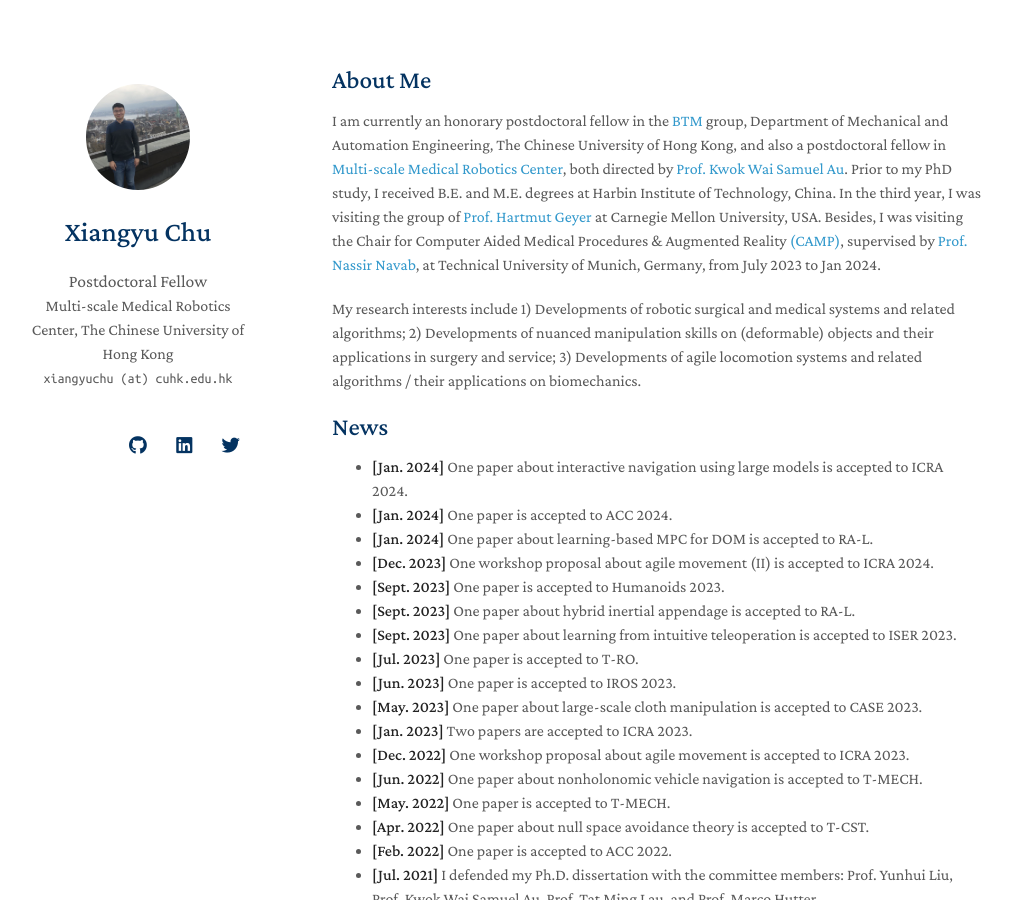
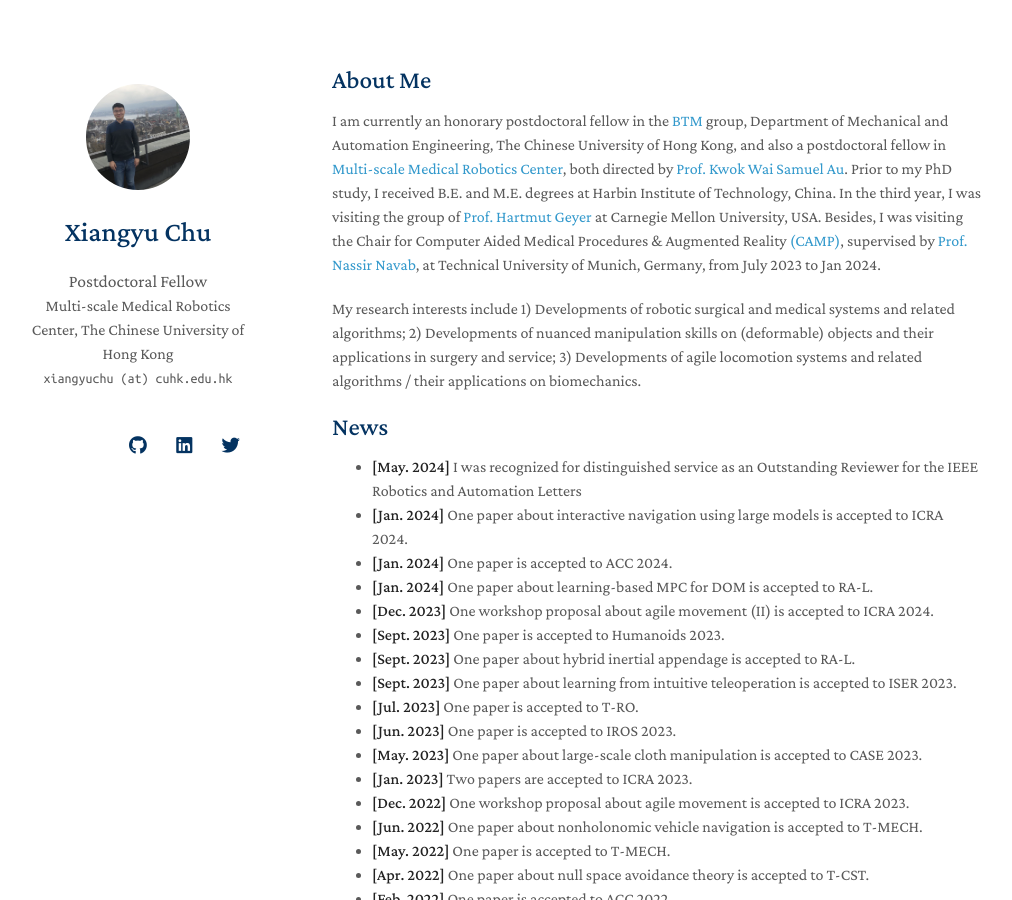
Before and after one commit to xiangyuchu03/xiangyuchu03.github.io, a Jekyll site: the page built from index.md, in a window 1280 px wide and 900 px high. Shown: the whole window, without its empty margins (138-1150 px from the left). Built offline with Jekyll 4.4.1, drawn with Linux system fonts in a browser that asks for light colours; nearby versions of some CDN libraries; a style sheet for code colours, icons or effects is not loaded; our own code applies the rules of GitHub Pages for plain Markdown files.

Commit message:
Update index.md

```diff
--- a/index.md
+++ b/index.md
@@ -10,7 +10,7 @@ My research interests include 1) Developments of robotic surgical and medical sy
 
 
 ## News
-
+- **[May. 2024]** I was recognized for distinguished service as an Outstanding Reviewer for the IEEE Robotics and Automation Letters
 - **[Jan. 2024]** One paper about interactive navigation using large models is accepted to ICRA 2024.
 - **[Jan. 2024]** One paper is accepted to ACC 2024.
 - **[Jan. 2024]** One paper about learning-based MPC for DOM is accepted to RA-L.
```
